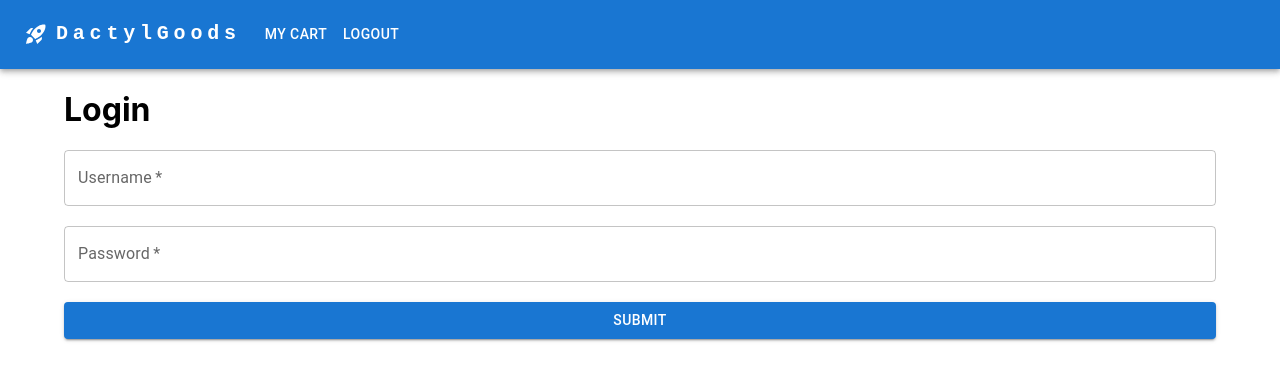
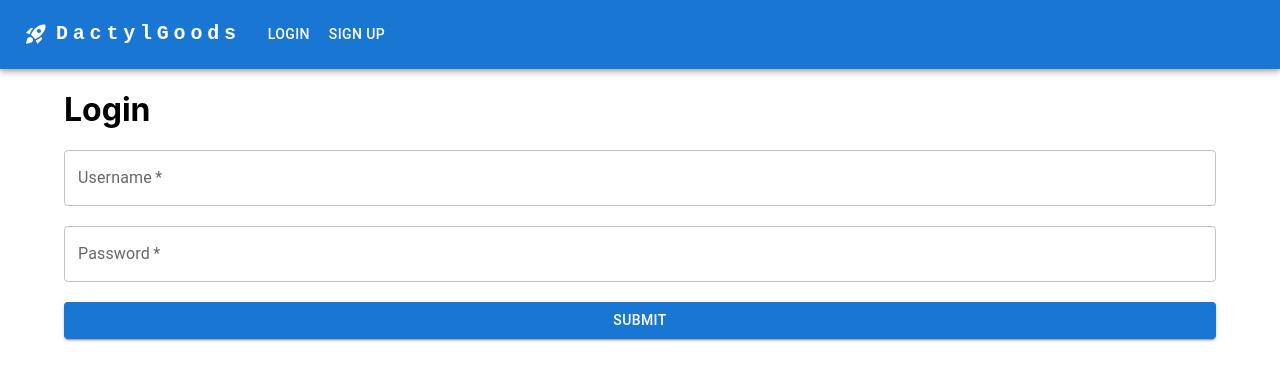
Before and after one commit to tylerob65/Coding-Temple-React-E-Commerce, a React (Create React App) app: page /login in a window 1280 px wide. Shown: the top 380 px of the page. Built offline with nearby package versions, Linux system fonts and the light colour scheme.

Commit message:
mostly functional navbar that can redirect

```diff
--- a/src/components/Navbar.jsx
+++ b/src/components/Navbar.jsx
@@ -13,14 +13,16 @@ import Tooltip from '@mui/material/Tooltip';
 import MenuItem from '@mui/material/MenuItem';
 import AdbIcon from '@mui/icons-material/Adb';
 import RocketLaunchIcon from '@mui/icons-material/RocketLaunch';
-import { Link } from 'react-router-dom';
+import { Link, useNavigate } from 'react-router-dom';
 
 const pages = ['Products', 'Pricing', 'Blog'];
 const settings = ['Profile', 'Account', 'Dashboard', 'Logout'];
 
-export default function Navbar({user, logMeOut}) {
-    const [anchorElNav,setAnchorElNav] = useState(null)
-    const [anchorElUser,setAnchorElUser] = useState(null);
+export default function Navbar({ user, logMeOut }) {
+    const [anchorElNav, setAnchorElNav] = useState(null)
+    const [anchorElUser, setAnchorElUser] = useState(null);
+
+    const navigate = useNavigate()
 
     const handleOpenNavMenu = (event) => {
         setAnchorElNav(event.currentTarget);
@@ -39,42 +41,52 @@ export default function Navbar({user, logMeOut}) {
 
     const makeDropDownNavMenu = () => {
 
+        console.log("print user")
         console.log(user)
-        if (user != undefined) {
+        console.log(Object.keys(user).length==0)
+        if (Object.keys(user).length != 0) {
             return (
                 <>
+                    <Link style={{color:"black",textDecoration:"none"}} to="/"
+                    >
                     <MenuItem onClick={handleCloseNavMenu}>
                         <Typography textAlign="center">My Cart</Typography>
                     </MenuItem>
-            <MenuItem onClick={handleCloseNavMenu}>
+                    </Link>
+                    <MenuItem onClick={() => {
+                        logMeOut();
+                        handleCloseNavMenu();
+                        navigate("/login")
+                    }}>
                         <Typography textAlign="center">Logout</Typography>
                     </MenuItem>
+
                 </>
             )
         } else {
             return (
                 <>
+                    <Link style={{ color: "black", textDecoration: "none" }} to="/login">
                     <MenuItem onClick={handleCloseNavMenu}>
                         <Typography textAlign="center">Login</Typography>
                     </MenuItem>
+                    </Link>
+                    <Link style={{ color: "black", textDecoration: "none" }} to="/signup">
                     <MenuItem onClick={handleCloseNavMenu}>
                         <Typography textAlign="center">Sign Up</Typography>
                     </MenuItem>
+                    </Link >
                 </>
             )
 
         }
     }
 
-
     return (
-        <AppBar position = 'static' sx={{mb:"10px"}}>
+        <AppBar position='static' sx={{ mb: "10px" }}>
             <Container maxWidth="xl">
                 <Toolbar disableGutters>
-                    {/* Rocket Icon For Large Screens */}
                     <RocketLaunchIcon sx={{ display: { xs: 'none', md: 'flex' }, mr: 1 }} />
-
-                    {/* Text In Large Screens */}
                     <Typography
                         variant="h6"
                         noWrap
@@ -86,7 +98,6 @@ export default function Navbar({user, logMeOut}) {
                             fontFamily: 'monospace',
                             fontWeight: 700,
                             letterSpacing: '.3rem',
-                            // fontSize:'1rem',
                             color: 'inherit',
                             textDecoration: 'none',
                         }}
@@ -100,7 +111,7 @@ export default function Navbar({user, logMeOut}) {
                     </Typography>
 
                     {/* Menu Small Screens */}
-                    <Box sx={{flexGrow:1, display:{xs:'flex',md:'none'}}}>
+                    <Box sx={{ flexGrow: 1, display: { xs: 'flex', md: 'none' } }}>
                         <IconButton
                             size="large"
                             aria-label="account of current user"
@@ -109,7 +120,7 @@ export default function Navbar({user, logMeOut}) {
                             onClick={handleOpenNavMenu}
                             color="inherit"
                         >
-                            <MenuIcon/>
+                            <MenuIcon />
                         </IconButton>
                         <Menu
                             id="menu-appbar"
@@ -129,34 +140,7 @@ export default function Navbar({user, logMeOut}) {
                                 display: { xs: 'block', md: 'none' },
                             }}
                         >
-                            {/* Drop down menu */}
-
                             {makeDropDownNavMenu()}
-
-                            {/* {user?
-                            <>
-                            <MenuItem onClick={handleCloseNavMenu}>
-                                <Typography textAlign="center">My Cart</Typography>
-                            </MenuItem>
-                            <MenuItem onClick={handleCloseNavMenu}>
-                                <Typography textAlign="center">Logout</Typography>
-                            </MenuItem>
-                            </>
-                            :
-                            <>
-                            <MenuItem onClick={handleCloseNavMenu}>
-                                <Typography textAlign="center">Login</Typography>
-                            </MenuItem>
-                            <MenuItem onClick={handleCloseNavMenu}>
-                                <Typography textAlign="center">Sign Up</Typography>
-                            </MenuItem>
-                            </>
-                            } */}
-                            {/* {pages.map((page) => (
-                                <MenuItem key={page} onClick={handleCloseNavMenu}>
-                                    <Typography textAlign="center">{page}</Typography>
-                                </MenuItem>
-                            ))} */}
                         </Menu>
                     </Box>
                     {/* Rocket Icon Small Screens */}
@@ -180,7 +164,7 @@ export default function Navbar({user, logMeOut}) {
                         }}
                     >
                         <Link
-                        style={{color: "white" ,textDecoration:"none"}}
+                            style={{ color: "white", textDecoration: "none" }}
                             to="/"
                         >
                             DactylGoods
@@ -188,17 +172,20 @@ export default function Navbar({user, logMeOut}) {
                     </Typography>
 
                     <Box sx={{ flexGrow: 1, display: { xs: 'none', md: 'flex' } }}>
-                        {user?
+                        {Object.keys(user).length != 0 ?
                             <>
+                                <Link style={{ color: "white", textDecoration: "none" }} to="/">
                                 <Button
                                     onClick={handleCloseNavMenu}
                                     sx={{ my: 2, color: 'white', display: 'block' }}
                                 >My Cart
                                 </Button>
+                                </Link>
                                 <Button
-                                onClick={()=>{
-                                    handleCloseNavMenu()
-                                    logMeOut()
+                                    onClick={() => {
+                                        handleCloseNavMenu();
+                                        logMeOut();
+                                        navigate("/login");
                                     }}
                                     sx={{ my: 2, color: 'white', display: 'block' }}
                                 >Logout
@@ -207,30 +194,23 @@ export default function Navbar({user, logMeOut}) {
                             </>
                             :
                             <>
+                                <Link style={{ color: "white", textDecoration: "none" }} to="/login">
                                 <Button
                                     onClick={handleCloseNavMenu}
                                     sx={{ my: 2, color: 'white', display: 'block' }}
                                 >Login
                                 </Button>
+                                </Link>
+                                <Link style={{ color: "white", textDecoration: "none" }} to="/signup">
                                 <Button
                                     onClick={handleCloseNavMenu}
                                     sx={{ my: 2, color: 'white', display: 'block' }}
-                            >Sign In
+                                >Sign Up
                                 </Button>
+                                </Link>
                             </>
                         }
-                        {/* {pages.map((page) => (
 
-
-
-                            <Button
-                                key={page}
-                                onClick={handleCloseNavMenu}
-                                sx={{ my: 2, color: 'white', display: 'block' }}
-                            >
-                                {page}
-                            </Button>
-                        ))} */}
                     </Box>
                 </Toolbar>
             </Container>
--- a/src/views/Home.jsx
+++ b/src/views/Home.jsx
@@ -1,7 +1,7 @@
 import React, {Item, useState, useEffect} from 'react'
 import { Container,Typography, Box, Grid, Button} from '@mui/material'
 import ProductCard from '../components/ProductCard'
-import { Link } from 'react-router-dom'
+
 // import Item
 export default function Home() {
   const [productList, setProductList] = useState([])
--- a/src/views/LoginPage.jsx
+++ b/src/views/LoginPage.jsx
@@ -1,7 +1,11 @@
 import React from 'react'
 import { Container, TextField, Button } from '@mui/material'
+import { Link } from 'react-router-dom';
+import { useNavigate } from 'react-router-dom';
 
 export default function LoginPage({ logMeIn }) {
+
+    const navigate = useNavigate()
 
     const handleSubmit = async (e) => {
         e.preventDefault();
@@ -23,6 +27,7 @@ export default function LoginPage({ logMeIn }) {
             const myUserInfo = data.data
             console.log(myUserInfo)
             logMeIn(myUserInfo)
+            navigate("/")
         }
 
         return true
--- a/src/views/SignUpPage.jsx
+++ b/src/views/SignUpPage.jsx
@@ -4,8 +4,11 @@ import { Box } from '@mui/material'
 import { Container } from '@mui/material'
 import { Divider } from '@mui/material'
 import { Button } from '@mui/material'
+import { useNavigate } from 'react-router-dom'
 
 export default function SignUpPage() {
+    const navigate = useNavigate()
+
     const handleSubmit = async (e) => {
         e.preventDefault();
         const username = e.target.username.value;
@@ -39,6 +42,7 @@ export default function SignUpPage() {
         if (data.status === 'ok') {
             // Show success msg
             console.log(data)
+            navigate('/')
         }
 
 
```
Also changed, not shown: src/components/test.jsx (added). Lines whose indentation alone changed are shown as unchanged.
